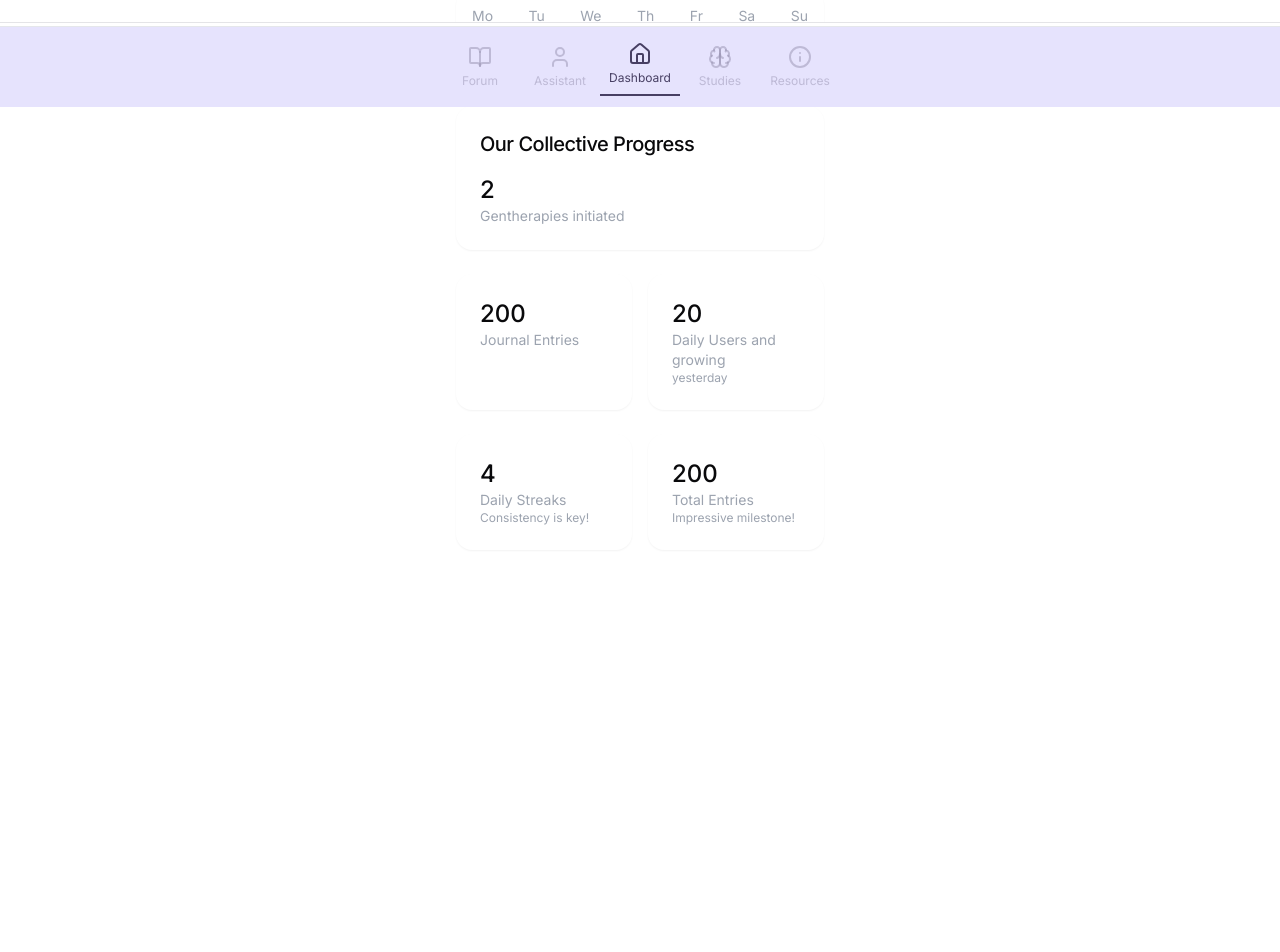
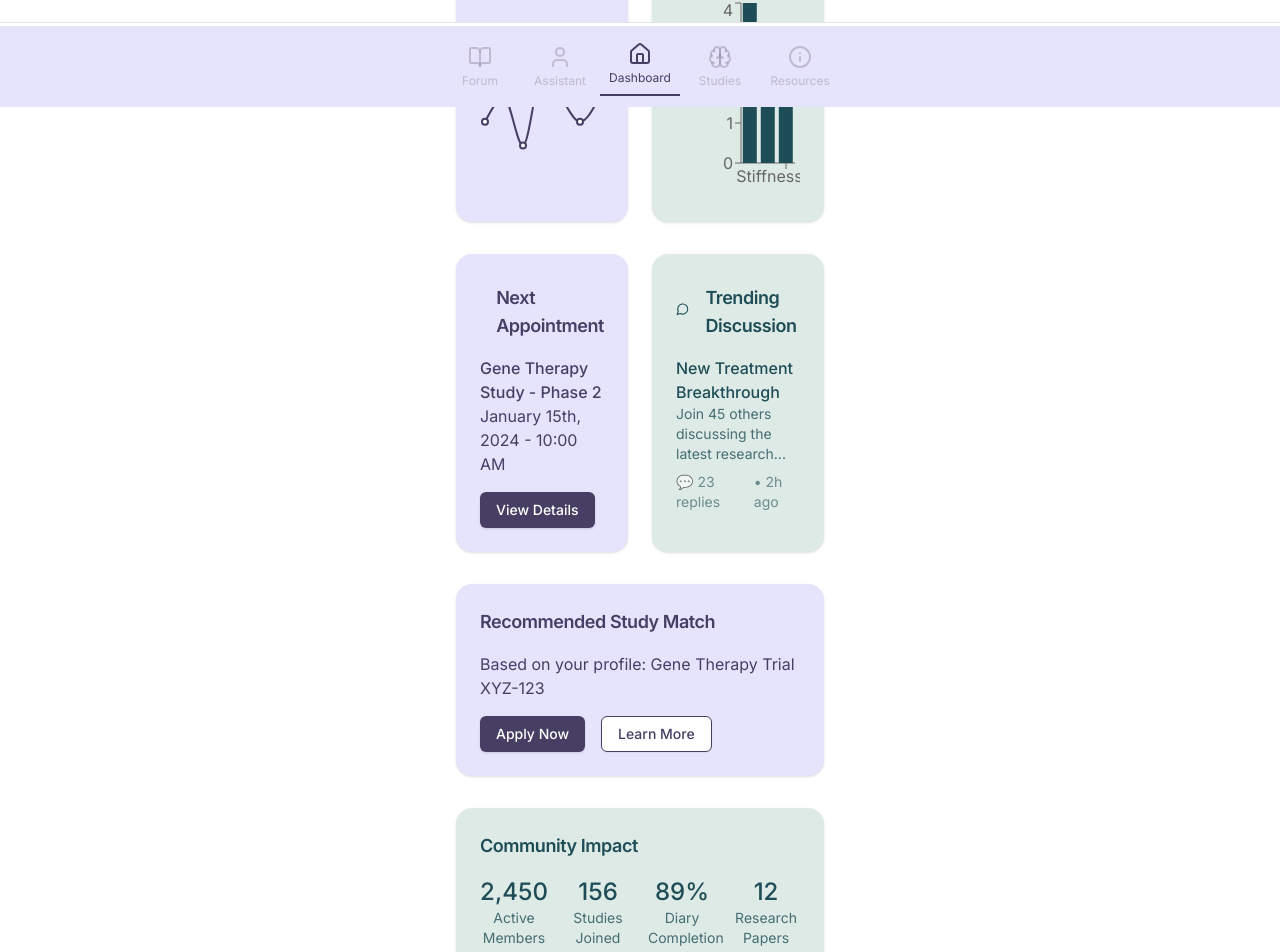
Before and after one commit to paulburkhardt/Rarely, a Next.js app in the folder my-app/: page / in a window 1280 px wide. Shown: the part 693-1645 px from the top of the page. Before the commit the page ends 1387 px from the top, so only its background shows below. Built offline with nearby package versions, Linux system fonts and the light colour scheme.

Commit message:
dashboard redesign

```diff
--- a/my-app/app/forum/page.tsx
+++ b/my-app/app/forum/page.tsx
@@ -61,6 +61,13 @@ const groups: Group[] = [
 const discussions: Discussion[] = [
   {
     id: '1',
+    title: 'New Treatment Breakthrough',
+    groupName: 'Treatment Discussions',
+    groupImage: '/placeholder.svg?height=32&width=32',
+    messageCount: 23
+  },
+  {
+    id: '2',
     title: 'New research on chronic pain management',
     groupName: 'Chronic Pain Support',
     groupImage: '/placeholder.svg?height=32&width=32',
--- a/my-app/components/Dashboard.tsx
+++ b/my-app/components/Dashboard.tsx
@@ -9,6 +9,9 @@ import { useState, useEffect } from "react";
 import Image from "next/image";
 import { BookOpen } from "lucide-react";
 import { Button } from "@/components/ui/button";
+import { LineChart, Line, ResponsiveContainer } from "recharts";
+import { BarChart } from "@/components/ui/bar-chart";
+import { Calendar, MessageCircle, Activity, Clock } from 'lucide-react';
 
 export default function Dashboard() {
   const isDesktop = useMediaQuery("(min-width: 1024px)");
@@ -26,6 +29,22 @@ export default function Dashboard() {
     sessionStorage.setItem("hasDiaryEntry", "true");
   };
 
+  // Sample data for charts
+  const moodData = [
+    { day: "Mon", value: 3 },
+    { day: "Tue", value: 4 },
+    { day: "Wed", value: 2 },
+    { day: "Thu", value: 5 },
+    { day: "Fri", value: 4 },
+    { day: "Sat", value: 3 },
+    { day: "Sun", value: 4 },
+  ];
+
+  const symptomsData = [
+    { name: "Fatigue", value: 4 },
+    { name: "Pain", value: 2 },
+    { name: "Stiffness", value: 3 },
+  ];
 
   // Sample streak data - replace with your actual data
   const currentDate = new Date();
@@ -79,82 +98,113 @@ export default function Dashboard() {
             </CardContent>
           </Card>
         )}
+
       <main className="container mx-auto px-4 py-8">
-        {/* Header Section with Streak Count */}
-        <div className="flex justify-between items-center mb-8">
-          <div>
-            <h2 className="text-2xl font-medium text-gray-900">Good Afternoon.</h2>
-            <h3 className="text-gray-500">5. January</h3>
-          </div>
-          <div className="flex items-center gap-2 bg-gray-100 px-4 py-2 rounded-full">
-            <span className="text-xl">🔥</span>
-            <span className="font-medium">2</span>
-          </div>
-        </div>
-
-        {/* Calendar Strip with Streaks */}
-        <div className="flex justify-between mb-8 bg-white p-4 rounded-2xl shadow-sm">
-          {weekDates.map((item) => (
-            <div key={item.day} className="text-center">
-              <div className="text-sm text-gray-400">{item.day}</div>
-              <div className="text-sm text-gray-600 mb-1">{item.date}</div>
-              {item.hasStreak ? (
-                <div className="w-2 h-2 bg-black rounded-full mx-auto" />
-              ) : (
-                <div className="w-2 h-2 bg-gray-200 rounded-full mx-auto" />
-              )}
-            </div>
-          ))}
-        </div>
-
-        {/* Collective Progress & Impact Stats */}
-        <div className="space-y-6 mb-8">
-          {/* Gentherapies Card - Full Width */}
-          <Card className="bg-white shadow-sm border-none rounded-2xl p-6">
+        {/* Personal Analytics Section */}
+        <div className="grid grid-cols-1 md:grid-cols-2 gap-6 mb-8">
+          {/* Mood Tracking */}
+          <Card className="bg-[#E6E3FD] border-none rounded-2xl p-6">
             <CardHeader className="p-0">
-              <CardTitle className="text-xl font-medium">Our Collective Progress</CardTitle>
+              <CardTitle className="text-[#473F63] text-lg">Your Mood This Week</CardTitle>
             </CardHeader>
             <CardContent className="p-0 mt-4">
-              <div className="text-2xl font-medium">2</div>
-              <div className="text-sm text-gray-400">Gentherapies initiated</div>
+              <ResponsiveContainer width="100%" height={200}>
+                <LineChart data={moodData}>
+                  <Line type="monotone" dataKey="value" stroke="#473F63" strokeWidth={2} />
+                </LineChart>
+              </ResponsiveContainer>
             </CardContent>
           </Card>
 
-          {/* Journal Entries and Daily Users - Two Cards */}
-          <div className="grid grid-cols-2 gap-4">
-            <Card className="bg-white shadow-sm border-none rounded-2xl p-6">
-              <CardContent className="p-0">
-                <div className="text-2xl font-medium">200</div>
-                <div className="text-sm text-gray-400">Journal Entries</div>
-              </CardContent>
-            </Card>
-            <Card className="bg-white shadow-sm border-none rounded-2xl p-6">
-              <CardContent className="p-0">
-                <div className="text-2xl font-medium">20</div>
-                <div className="text-sm text-gray-400">Daily Users and growing</div>
-                <div className="text-xs text-gray-400">yesterday</div>
+          {/* Symptoms Overview */}
+          <Card className="bg-[#DEEAE5] border-none rounded-2xl p-6">
+            <CardHeader className="p-0">
+              <CardTitle className="text-[#1E4D57] text-lg">Current Symptoms</CardTitle>
+            </CardHeader>
+            <CardContent className="p-0 mt-4">
+              <BarChart data={symptomsData} />
             </CardContent>
           </Card>
         </div>
 
-          {/* Daily Streaks and Total Entries - Two Cards */}
-          <div className="grid grid-cols-2 gap-4">
-            <Card className="bg-white shadow-sm border-none rounded-2xl p-6">
-              <CardContent className="p-0">
-                <div className="text-2xl font-medium">4</div>
-                <div className="text-sm text-gray-400">Daily Streaks</div>
-                <div className="text-xs text-gray-400">Consistency is key!</div>
+        {/* Upcoming Study & Forum Section */}
+        <div className="grid grid-cols-1 md:grid-cols-2 gap-6 mb-8">
+          {/* Next Study Appointment */}
+          <Card className="bg-[#E6E3FD] border-none rounded-2xl p-6">
+            <CardHeader className="p-0 flex flex-row items-center gap-4">
+              <Clock className="w-6 h-6 text-[#473F63]" />
+              <CardTitle className="text-[#473F63] text-lg">Next Appointment</CardTitle>
+            </CardHeader>
+            <CardContent className="p-0 mt-4">
+              <div className="text-[#473F63]">
+                <p className="font-medium">Gene Therapy Study - Phase 2</p>
+                <p>January 15th, 2024 - 10:00 AM</p>
+                <Button className="mt-4 bg-[#473F63] text-white">View Details</Button>
+              </div>
             </CardContent>
           </Card>
-            <Card className="bg-white shadow-sm border-none rounded-2xl p-6">
-              <CardContent className="p-0">
-                <div className="text-2xl font-medium">200</div>
-                <div className="text-sm text-gray-400">Total Entries</div>
-                <div className="text-xs text-gray-400">Impressive milestone!</div>
+
+          {/* Trending Forum Post */}
+          <Card className="bg-[#DEEAE5] border-none rounded-2xl p-6">
+            <CardHeader className="p-0 flex flex-row items-center gap-4">
+              <MessageCircle className="w-6 h-6 text-[#1E4D57]" />
+              <CardTitle className="text-[#1E4D57] text-lg">Trending Discussion</CardTitle>
+            </CardHeader>
+            <CardContent className="p-0 mt-4">
+              <Link href="/forum/chat/1" className="block">
+                <p className="font-medium text-[#1E4D57]">New Treatment Breakthrough</p>
+                <p className="text-sm text-[#1E4D57]/80">Join 45 others discussing the latest research...</p>
+                <div className="mt-2 flex items-center gap-2 text-sm text-[#1E4D57]/60">
+                  <span>💬 23 replies</span>
+                  <span>• 2h ago</span>
+                </div>
+              </Link>
             </CardContent>
           </Card>
         </div>
+
+        {/* Matching Study */}
+        <Card className="bg-[#E6E3FD] border-none rounded-2xl p-6 mb-8">
+          <CardHeader className="p-0">
+            <CardTitle className="text-[#473F63] text-lg">Recommended Study Match</CardTitle>
+          </CardHeader>
+          <CardContent className="p-0 mt-4">
+            <div className="space-y-4">
+              <p className="text-[#473F63]">Based on your profile: Gene Therapy Trial XYZ-123</p>
+              <div className="flex gap-4">
+                <Button className="bg-[#473F63] text-white">Apply Now</Button>
+                <Button variant="outline" className="border-[#473F63] text-[#473F63]">Learn More</Button>
               </div>
+            </div>
+          </CardContent>
+        </Card>
+
+        {/* Community Progress Section */}
+        <Card className="bg-[#DEEAE5] border-none rounded-2xl p-6 mb-20">
+          <CardHeader className="p-0">
+            <CardTitle className="text-[#1E4D57] text-lg">Community Impact</CardTitle>
+          </CardHeader>
+          <CardContent className="p-0 mt-4">
+            <div className="grid grid-cols-2 md:grid-cols-4 gap-4">
+              <div className="text-center">
+                <div className="text-2xl font-medium text-[#1E4D57]">2,450</div>
+                <div className="text-sm text-[#1E4D57]/80">Active Members</div>
+              </div>
+              <div className="text-center">
+                <div className="text-2xl font-medium text-[#1E4D57]">156</div>
+                <div className="text-sm text-[#1E4D57]/80">Studies Joined</div>
+              </div>
+              <div className="text-center">
+                <div className="text-2xl font-medium text-[#1E4D57]">89%</div>
+                <div className="text-sm text-[#1E4D57]/80">Diary Completion</div>
+              </div>
+              <div className="text-center">
+                <div className="text-2xl font-medium text-[#1E4D57]">12</div>
+                <div className="text-sm text-[#1E4D57]/80">Research Papers</div>
+              </div>
+            </div>
+          </CardContent>
+        </Card>
 
         {/* Navigation */}
         <div className="fixed bottom-0 left-0 right-0 bg-white p-4 border-t">
--- /dev/null
+++ b/my-app/components/ui/bar-chart.tsx
@@ -0,0 +1,22 @@
+"use client"
+
+import { Bar, BarChart as RechartsBarChart, ResponsiveContainer, XAxis, YAxis } from "recharts"
+
+interface BarChartProps {
+  data: {
+    name: string
+    value: number
+  }[]
+}
+
+export function BarChart({ data }: BarChartProps) {
+  return (
+    <ResponsiveContainer width="100%" height={200}>
+      <RechartsBarChart data={data}>
+        <XAxis dataKey="name" />
+        <YAxis />
+        <Bar dataKey="value" fill="#1E4D57" />
+      </RechartsBarChart>
+    </ResponsiveContainer>
+  )
+}
--- a/my-app/package.json
+++ b/my-app/package.json
@@ -19,6 +19,9 @@
     "next": "14.2.16",
     "react": "^18",
     "react-dom": "^18",
+    "recharts": "^2.15.0",
+    "shadcn": "^2.1.8",
+    "shadcn-ui": "^0.9.4",
     "tailwind-merge": "^2.6.0",
     "tailwindcss-animate": "^1.0.7"
   },
```
Also changed, not shown: 1 other file (tests, documents, lock files or other folders). Lines whose indentation alone changed are shown as unchanged.
